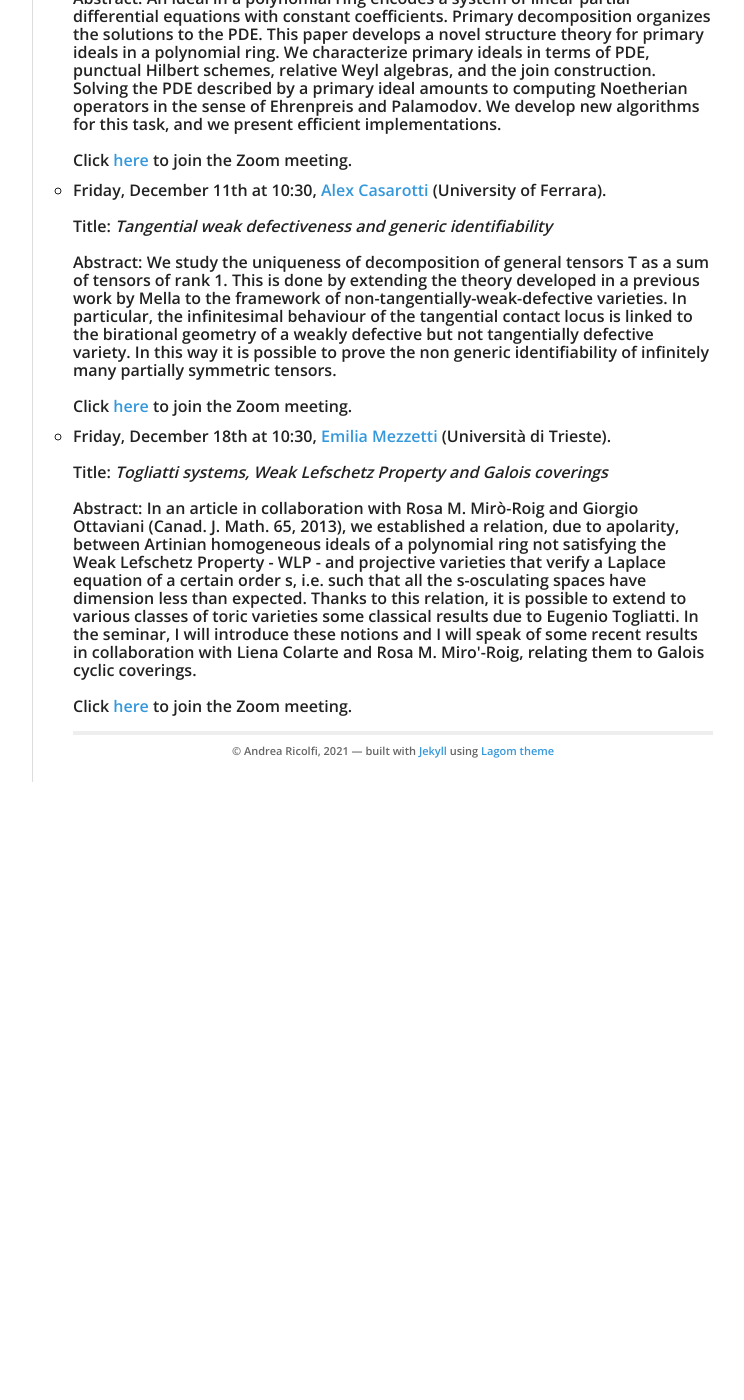
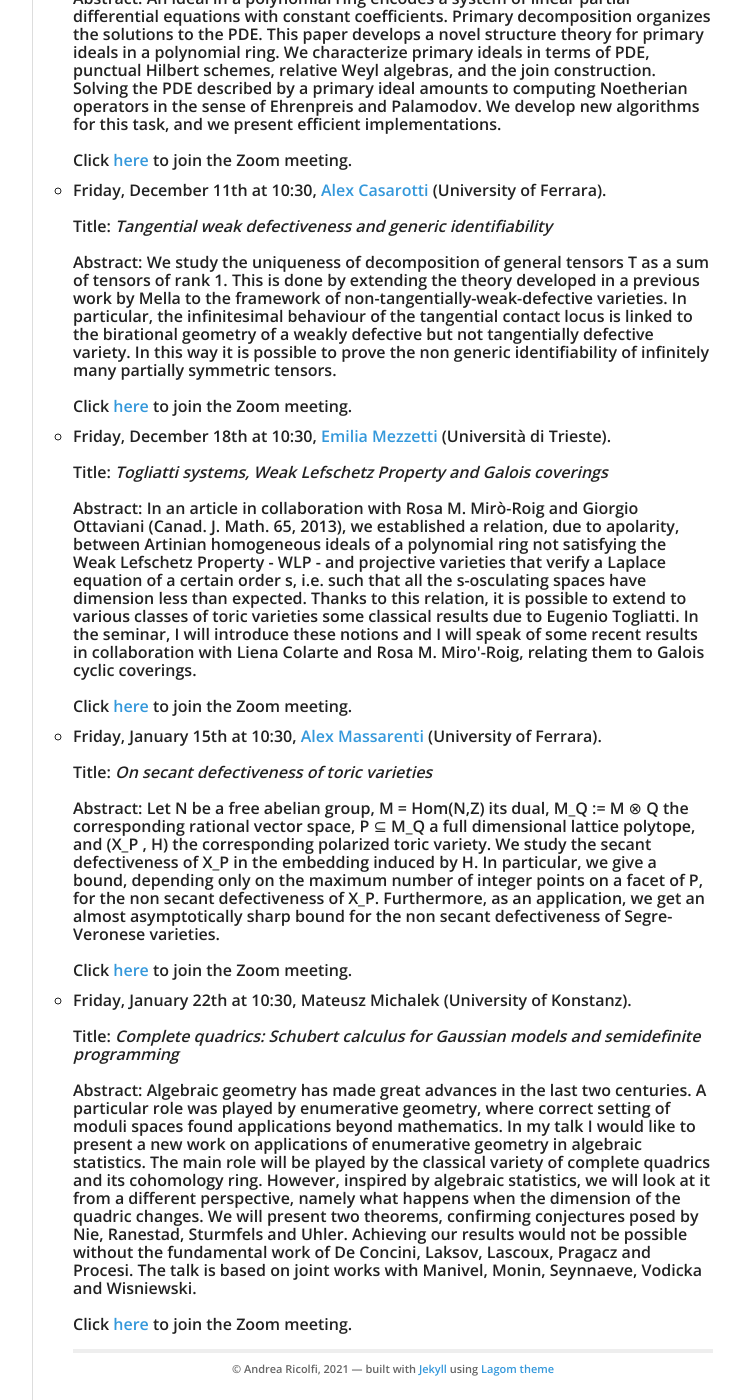
Before and after one commit to atricolfi/atricolfi.github.io, a Jekyll site: the page built from AGseminar.html, in a window 1280 px wide and 1400 px high, scrolled down 947 px. Shown: the whole window, without its empty margins (378-1122 px from the left). Built offline with Jekyll 4.4.1, drawn with Linux system fonts in a browser that asks for light colours; before the commit the page ends 1729 px from its top, so only the background shows below that.

Commit message:
Update AGseminar.html

```diff
--- a/AGseminar.html
+++ b/AGseminar.html
@@ -102,6 +102,41 @@ Upcoming talks
      <br>
      Click <a href="https://us02web.zoom.us/j/82096980423">here</a> to join the Zoom meeting.
      </li>
+
+<li> Friday, January 15th at 10:30, <a href="http://docente.unife.it/alex.massarenti/">Alex Massarenti</a> (University of Ferrara).
+  <br>
+  <br>
+Title: <em>On secant defectiveness of toric varieties</em>
+  <br>
+  <br>
+Abstract:  Let N be a free abelian group, M = Hom(N,Z) its dual, M_Q := M ⊗ Q the corresponding rational vector space,
+    P ⊆ M_Q a full dimensional lattice polytope, and (X_P , H) the corresponding polarized toric variety.
+    We study the secant defectiveness of X_P in the embedding induced by H. In particular, we give a bound, depending
+    only on the maximum number of integer points on a facet of P, for the non secant defectiveness of X_P.
+    Furthermore, as an application, we get an almost asymptotically sharp bound for the non secant defectiveness of Segre-Veronese varieties.
+     <br>
+     <br>
+     Click <a href="https://us02web.zoom.us/j/87239350702#success">here</a> to join the Zoom meeting.
+     </li>
+<li> Friday, January 22th at 10:30, Mateusz Michalek (University of Konstanz).
+  <br>
+  <br>
+Title: <em>Complete quadrics: Schubert calculus for Gaussian models and semidefinite programming</em>
+  <br>
+  <br>
+Abstract:  Algebraic geometry has made great advances in the last two centuries. A particular role was
+  played by enumerative geometry, where correct setting of moduli spaces found applications beyond mathematics.
+  In my talk I would like to present a new work on applications of enumerative geometry in algebraic statistics.
+  The main role will be played by the classical variety of complete quadrics and its cohomology ring. However,
+  inspired by algebraic statistics, we will look at it from a different perspective, namely what happens when
+  the dimension of the quadric changes. We will present two theorems, confirming conjectures posed by Nie, Ranestad,
+  Sturmfels and Uhler. Achieving our results would not be possible without the fundamental work of De Concini, Laksov,
+  Lascoux, Pragacz and Procesi. The talk is based on joint works with Manivel, Monin, Seynnaeve, Vodicka and Wisniewski.
+     <br>
+     <br>
+     Click <a href="https://us02web.zoom.us/j/87239350702#success">here</a> to join the Zoom meeting.
+     </li>
+
   </ul>
 
 
```
